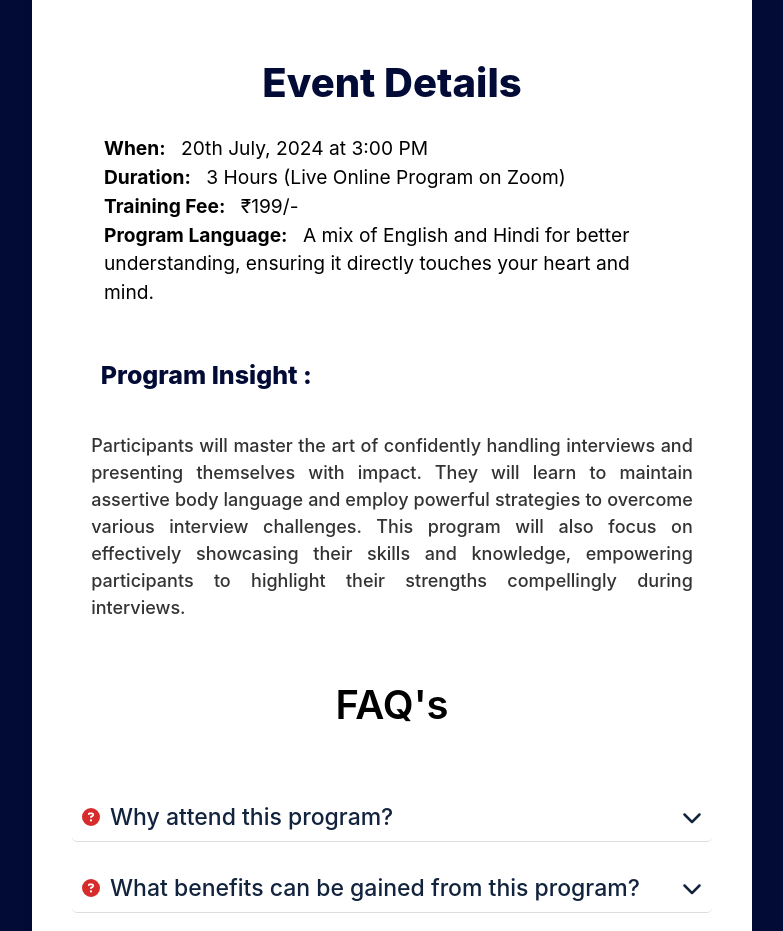
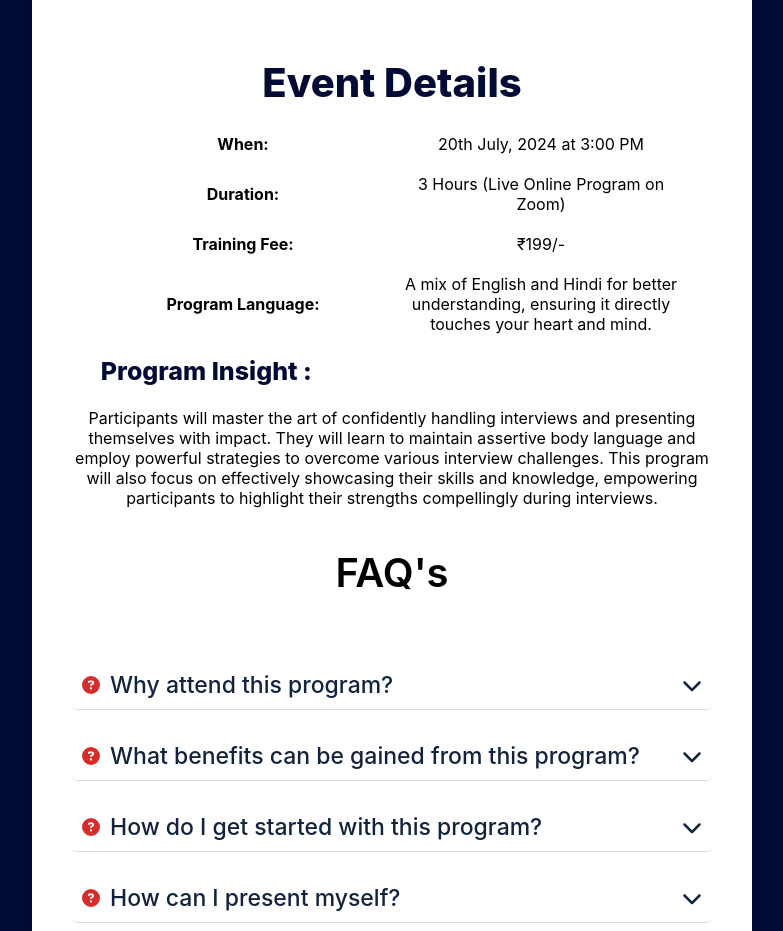
Before and after one commit to shiwanshupandey/upiFront, a React (Create React App) app: page / in a window 1280 px wide. Shown: the part 940-1871 px from the top of the page, without its empty margins (248-1031 px from the left). Built offline with nearby package versions, Linux system fonts and the light colour scheme.

Commit message:
Update FormIntro.css

```diff
--- a/src/Components/FormIntro.css
+++ b/src/Components/FormIntro.css
@@ -1,5 +1,3 @@
-/* Existing CSS */
-
 .Intro-container {
   display: flex;
   flex-direction: column;
@@ -16,11 +14,9 @@
   justify-content: center;
   align-items: center;
   margin-bottom: 20px;
-
 }
 
 .intro-image {
-
   border-radius: 20px;
 }
 
@@ -39,19 +35,42 @@
 }
 
 .EventDetails {
-    margin: 20px 2rem;
-    font-size: 1.2em;
-    line-height: 1.5;
-    text-align: left;
-    margin-bottom: 3rem;
+  display: grid;
+  grid-template-columns: 1fr 1fr; /* Grid with two columns */
+  gap: 20px; /* Adjust gap between items */
+  font-size: 1em;
+  align-items: center;
+  margin-left: 2rem;
+  margin-right: 2rem; /* Added margin on the right for symmetry */
 }
 
-  .EventDetails strong{
-    margin-bottom: 1rem;
+.detail-item {
+  display: flex;
+  flex-direction: row;
+  align-items: center;
+ /* Optional: Add background color */
+  padding: 10px; /* Optional: Add padding */
+  border-radius: 10px; /* Optional: Add border radius */
+}
+
+.detail-item img.icon-FormIntro {
+  width: 30px;
+  height: 30px;
   margin-right: 10px;
 }
 
+.DetailsEventHeading {
+  font-size: 1em;
+  font-weight: bold;
+  margin-right: 10px;
+}
 
+.DetailsEventPara {
+  font-size: 0.8em;
+  font-weight: 400;
+  color: #333;
+  text-align: left;
+}
 
 .Why-Course {
   padding: 40px;
@@ -69,7 +88,7 @@
   text-align: center;
 }
 
-  .WhyHeading2{
+.WhyHeading2 {
   font-size: 25px; /* adjust as needed */
   font-weight: 800;
   color: #020b36; /* adjust as needed */
@@ -77,7 +96,7 @@
   padding: 5px 1.8rem;
 }
 
-  .WhyTrainer{
+.WhyPara {
   font-size: 18px; /* adjust as needed */
   font-weight: 500;
   color: #333; /* adjust as needed */
@@ -85,16 +104,6 @@
   text-align: justify;
   padding: 3%;
 }
-
-  .WhyPara {
-    font-size: 16px; /* adjust as needed */
-    font-weight: 300;
-    color: #000; /* adjust as needed */
-    line-height: 1.5; /* adjust as needed */
-    text-align: justify;
-    padding: 3%;
-  }
-  /* New CSS for 786px viewport */
 
 @media (max-width: 786px) {
   .Intro-container {
@@ -131,9 +140,32 @@
   }
 
   .EventDetails {
+    grid-template-columns: 1fr; /* Single column layout */
+    gap: 10px; /* Adjust gap between items */
     margin: 20px 1rem;
+    font-size: 0.9em; /* Adjust font size */
+  }
+
+  .detail-item {
+    padding: 8px; /* Adjust padding */
+    border-radius: 8px; /* Adjust border radius */
+  }
+
+  .detail-item img.icon-FormIntro {
+    width: 30px;
+    height: 30px;
+    margin-right: 8px;
+  }
+
+  .DetailsEventHeading {
     font-size: 1em;
-    line-height: 1.4;
+    margin-right: 8px;
+  }
+
+  .DetailsEventPara {
+    font-size: 0.9em;
+    font-weight: 400;
+    color: #333;
     text-align: left;
   }
 
```
Lines whose indentation alone changed are shown as unchanged.
